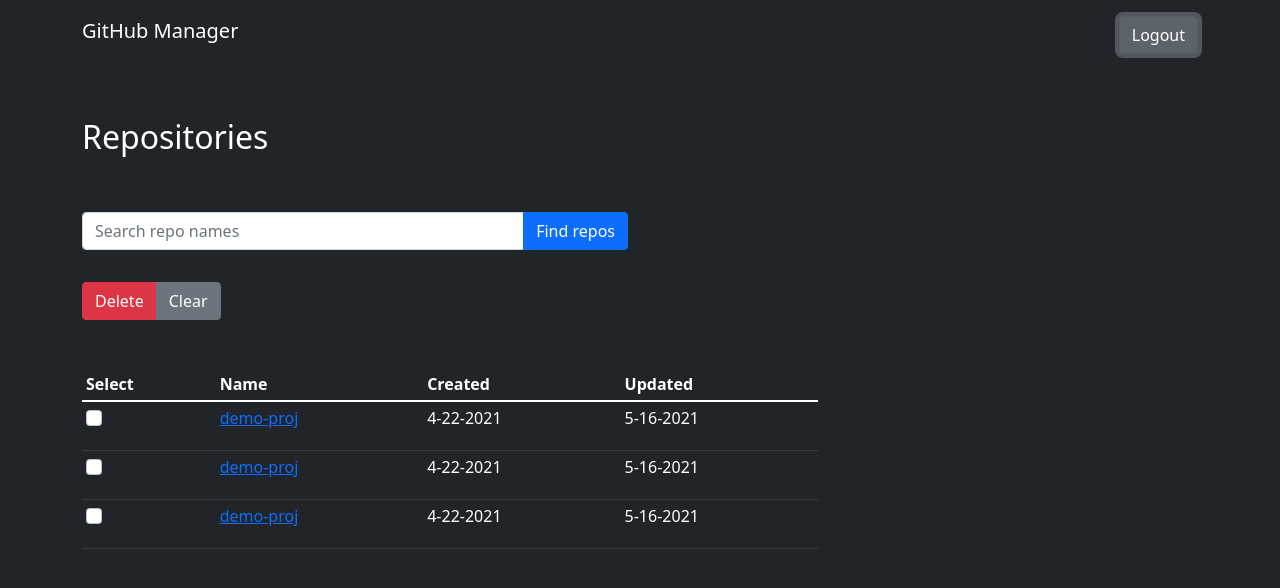
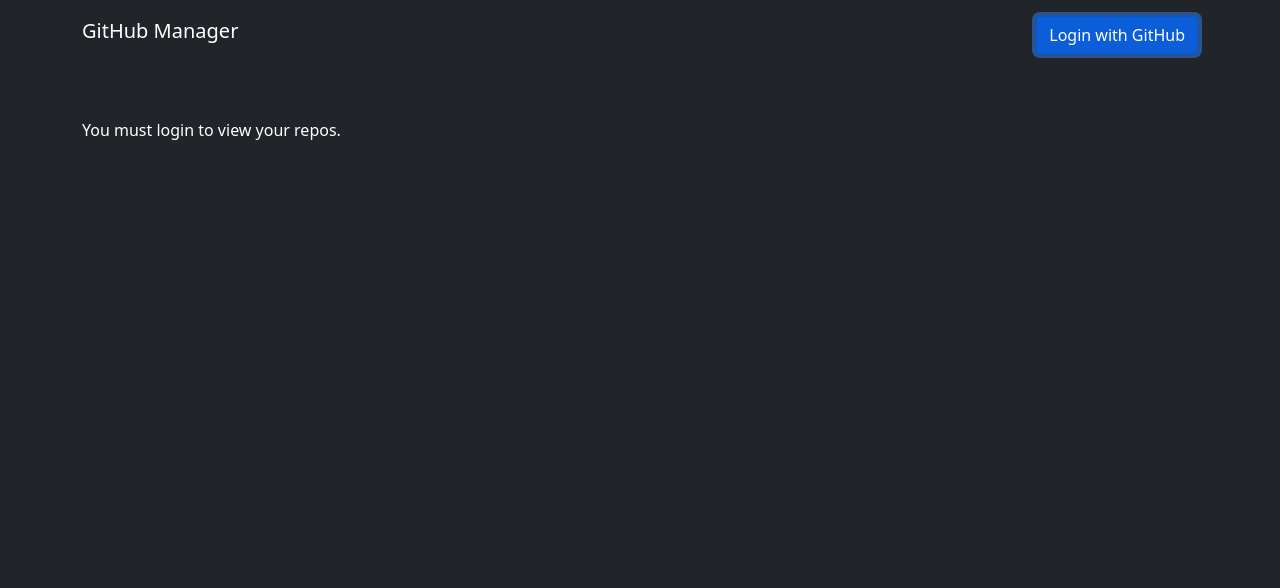
Before and after one commit to median-man/gh-repo-manager, a React (Create React App) app: page / in a window 1280 px wide. Both pictures are taken after a click on the button "Logout". Shown: the top 588 px of the page. Built offline with nearby package versions, Linux system fonts and the light colour scheme.

Commit message:
Add login-logout button

```diff
--- a/src/App.js
+++ b/src/App.js
@@ -1,3 +1,4 @@
+import { useState } from "react";
 import Navbar from "react-bootstrap/Navbar";
 import Container from "react-bootstrap/Container";
 import Col from "react-bootstrap/Col";
@@ -10,17 +11,39 @@ import Button from "react-bootstrap/Button";
 import ButtonGroup from "react-bootstrap/ButtonGroup";
 
 function App() {
+  const [isLoggedIn, setIsLoggedIn] = useState(true);
+
   return (
     <div className="App text-white bg-dark min-vh-100">
       <Navbar bg="dark" variant="dark">
         <Container>
           <Navbar.Brand as="h1">GitHub Manager</Navbar.Brand>
           <Navbar.Text className="justify-content-end">
-            <Button variant="secondary">Logout</Button>
+            <Button
+              variant={isLoggedIn ? "secondary" : "primary"}
+              onClick={() => setIsLoggedIn((state) => !state)}
+            >
+              {isLoggedIn ? "Logout" : "Login with GitHub"}
+            </Button>
           </Navbar.Text>
         </Container>
       </Navbar>
       <Container as="main" className="pt-5">
+        {isLoggedIn ? (
+          <RepositoriesView />
+        ) : (
+          <>
+            <p>You must login to view your repos.</p>
+          </>
+        )}
+      </Container>
+    </div>
+  );
+}
+
+function RepositoriesView() {
+  return (
+    <>
       <header>
         <h2>Repositories</h2>
       </header>
@@ -50,16 +73,6 @@ function App() {
       </Row>
       <Row>
         <Col lg={8}>
-            <ReposTable />
-          </Col>
-        </Row>
-      </Container>
-    </div>
-  );
-}
-
-function ReposTable() {
-  return (
           <Table variant="dark" size="sm" responsive="sm" className="mt-5">
             <thead>
               <tr>
@@ -141,6 +154,9 @@ function ReposTable() {
               </tr>
             </tbody>
           </Table>
+        </Col>
+      </Row>
+    </>
   );
 }
 
```
Lines whose indentation alone changed are shown as unchanged.
